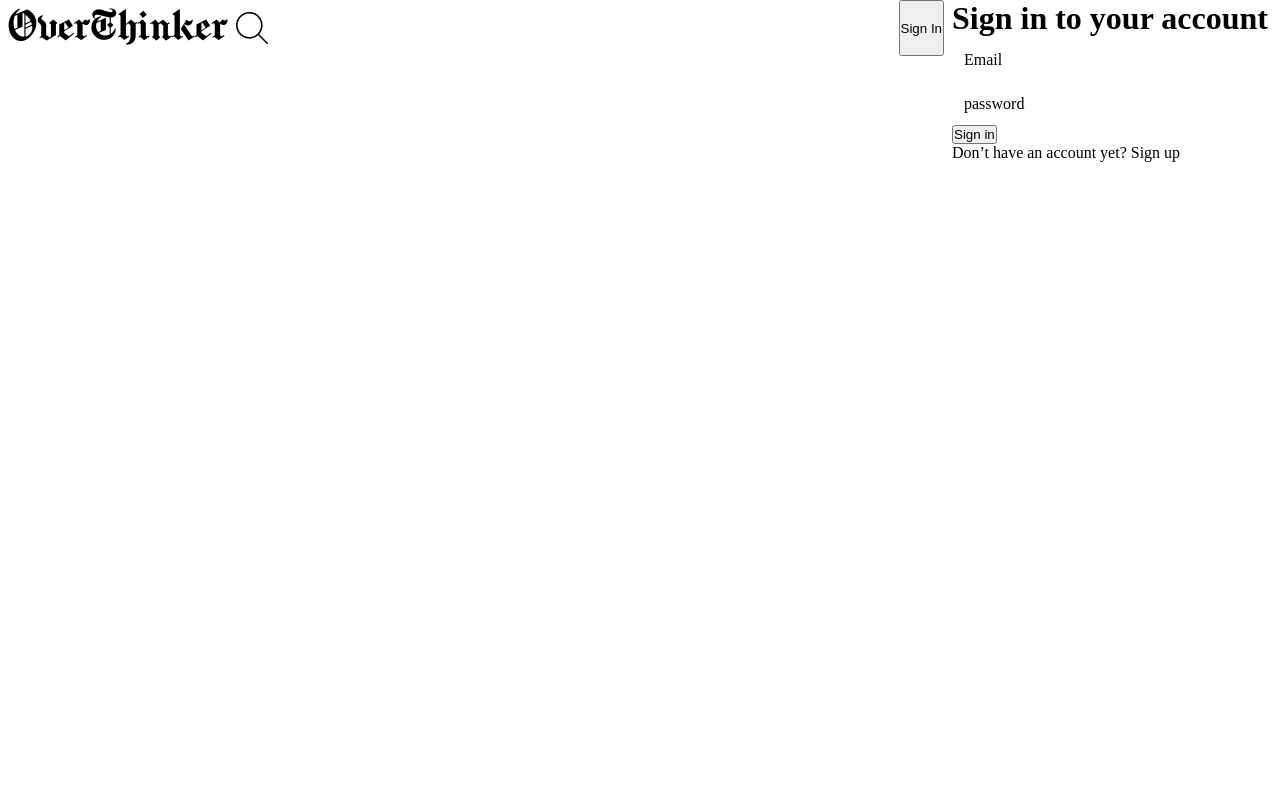
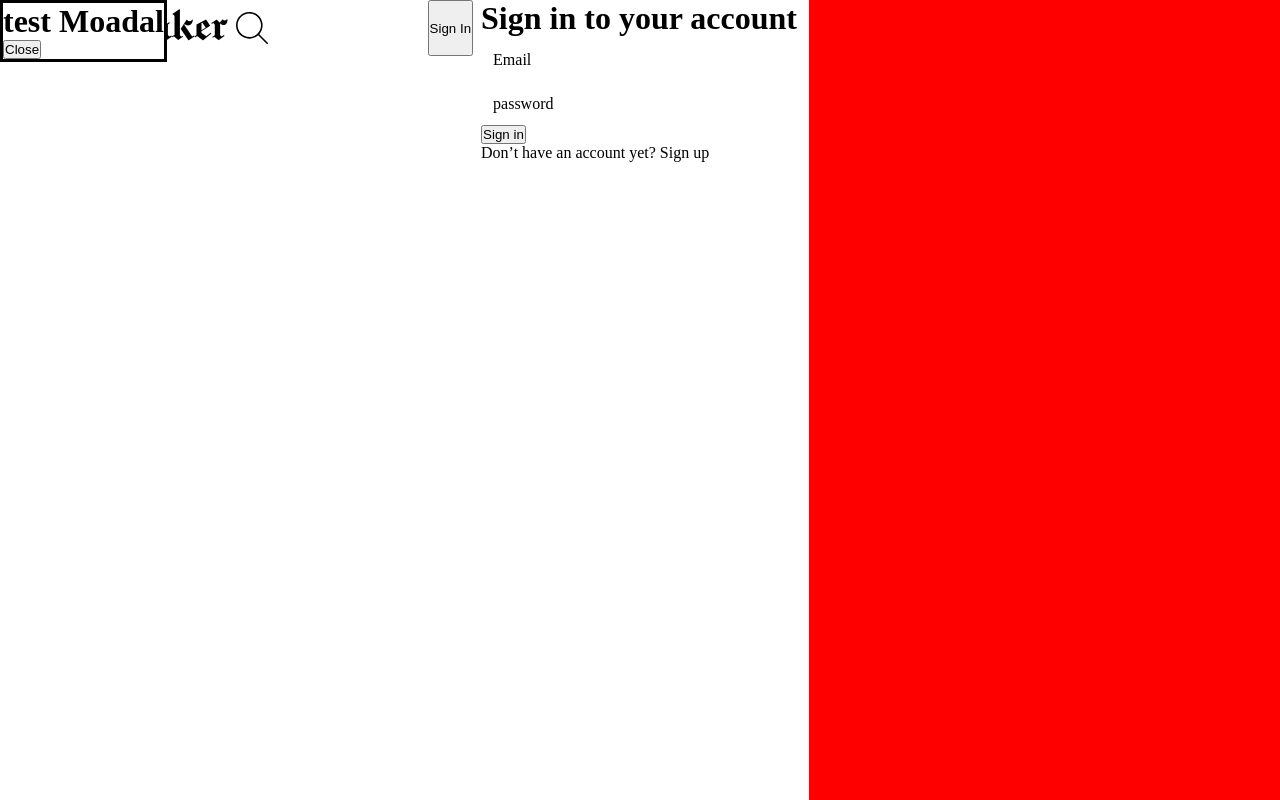
Before and after one commit to cookieMonsterDev/overthinker, a Next.js app: page /auth/login in a window 1280 px wide. Both pictures are taken after a click on the button "Sign In". Built offline with nearby package versions, Linux system fonts and the light colour scheme.

Commit message:
feat: add modal & modal provider

```diff
--- a/src/app/layout.tsx
+++ b/src/app/layout.tsx
@@ -1,7 +1,8 @@
 import type { Metadata } from "next";
 import "./globals.scss";
-import AuthProvider from "@/context/AuthContext";
+import AuthProvider from "@/context/AuthProvider";
 import { NavBar } from "@/components/NavBar";
+import { ModalProvider } from "@/context/ModalProvider";
 
 export const metadata: Metadata = {
   title: "Create Next App",
@@ -17,8 +18,10 @@ export default function RootLayout({
     <html lang="en">
       <body suppressHydrationWarning={true}>
         <AuthProvider>
-          <NavBar />
-          {children}
+          <ModalProvider>
+            <NavBar />
+            {children}
+          </ModalProvider>
         </AuthProvider>
       </body>
     </html>
--- /dev/null
+++ b/src/components/BlurOverlay/BlurOverlay.component.tsx
@@ -0,0 +1,12 @@
+import React from "react";
+import { BlurOverlayProps } from "./BlurOverlay.types";
+
+export const BlurOverlayComponent: React.FC<BlurOverlayProps> = ({
+  children,
+}) => {
+  return (
+    <div style={{ background: "red", width: "100vw", height: "100vh" }}>
+      {children}
+    </div>
+  );
+};
--- /dev/null
+++ b/src/components/BlurOverlay/BlurOverlay.module.scss
@@ -0,0 +1,3 @@
+.container {
+
+}
--- /dev/null
+++ b/src/components/BlurOverlay/BlurOverlay.types.ts
@@ -0,0 +1,3 @@
+export interface BlurOverlayProps {
+  children: React.ReactNode
+}
--- /dev/null
+++ b/src/components/BlurOverlay/index.ts
@@ -0,0 +1,2 @@
+export { BlurOverlayComponent as BlurOverlay } from './BlurOverlay.component'
+export * from './BlurOverlay.types'
--- a/src/components/NavBar/NavBar.component.tsx
+++ b/src/components/NavBar/NavBar.component.tsx
@@ -5,8 +5,11 @@ import styles from "./NavBar.module.scss";
 import Link from "next/link";
 import { signIn } from "next-auth/react";
 import { Search } from "../Search";
+import { useModal } from "@/context/ModalProvider";
+import { BlurOverlay } from "../BlurOverlay";
 
 export const NavBarComponent: React.FC<NavBarProps> = () => {
+  const modal = useModal();
 
   return (
     <nav className={styles.container}>
@@ -16,7 +19,20 @@ export const NavBarComponent: React.FC<NavBarProps> = () => {
         </Link>
         <Search />
       </div>
-      <button onClick={() => signIn()}>Sign In</button>
+      <button
+        onClick={() =>
+          modal?.openModal(
+            <BlurOverlay>
+              <dialog open>
+                <h1>test Moadal</h1>
+                <button onClick={() => modal.closeModal()}>Close</button>
+              </dialog>
+            </BlurOverlay>
+          )
+        }
+      >
+        Sign In
+      </button>
     </nav>
   );
 };
--- /dev/null
+++ b/src/context/ModalProvider.tsx
@@ -0,0 +1,34 @@
+"use client";
+import { createContext, useContext, useState } from "react";
+import ReactDOM from "react-dom";
+
+interface ModalContextType {
+  openModal: (component: React.ReactNode) => void;
+  closeModal: () => void;
+}
+
+const ModalContext = createContext<ModalContextType | undefined>(undefined);
+
+export const useModal = () => useContext(ModalContext);
+
+export const ModalProvider = ({ children }: { children: React.ReactNode }) => {
+  const [modal, setModal] = useState({
+    component: null,
+    isOpen: false,
+  });
+
+  const openModal = (component: any) => {
+    setModal({ component, isOpen: true });
+  };
+
+  const closeModal = () => {
+    setModal({ ...modal, isOpen: false });
+  };
+
+  return (
+    <ModalContext.Provider value={{ openModal, closeModal }}>
+      {children}
+      {modal.isOpen && ReactDOM.createPortal(modal.component, document.body)}
+    </ModalContext.Provider>
+  );
+};
```
Also changed, not shown: src/context/AuthProvider.tsx (renamed from src/context/AuthContext.tsx).
